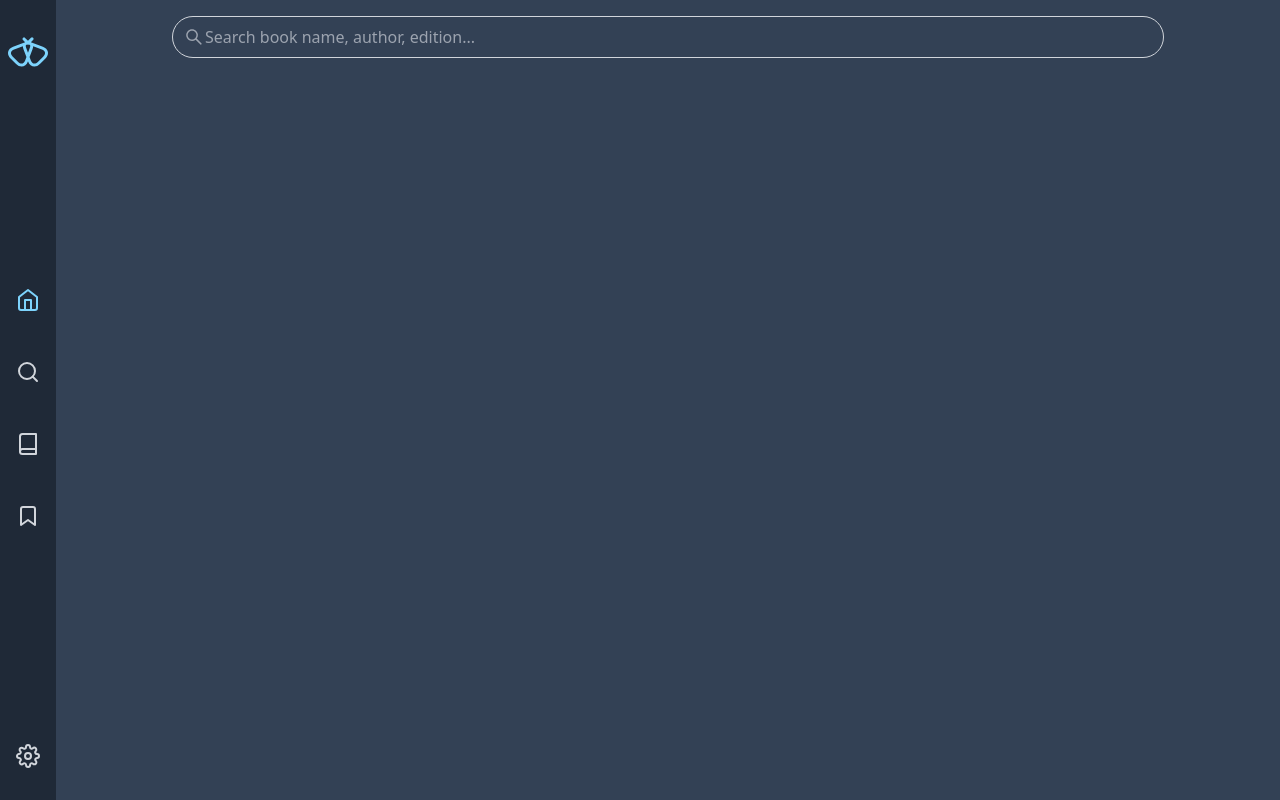
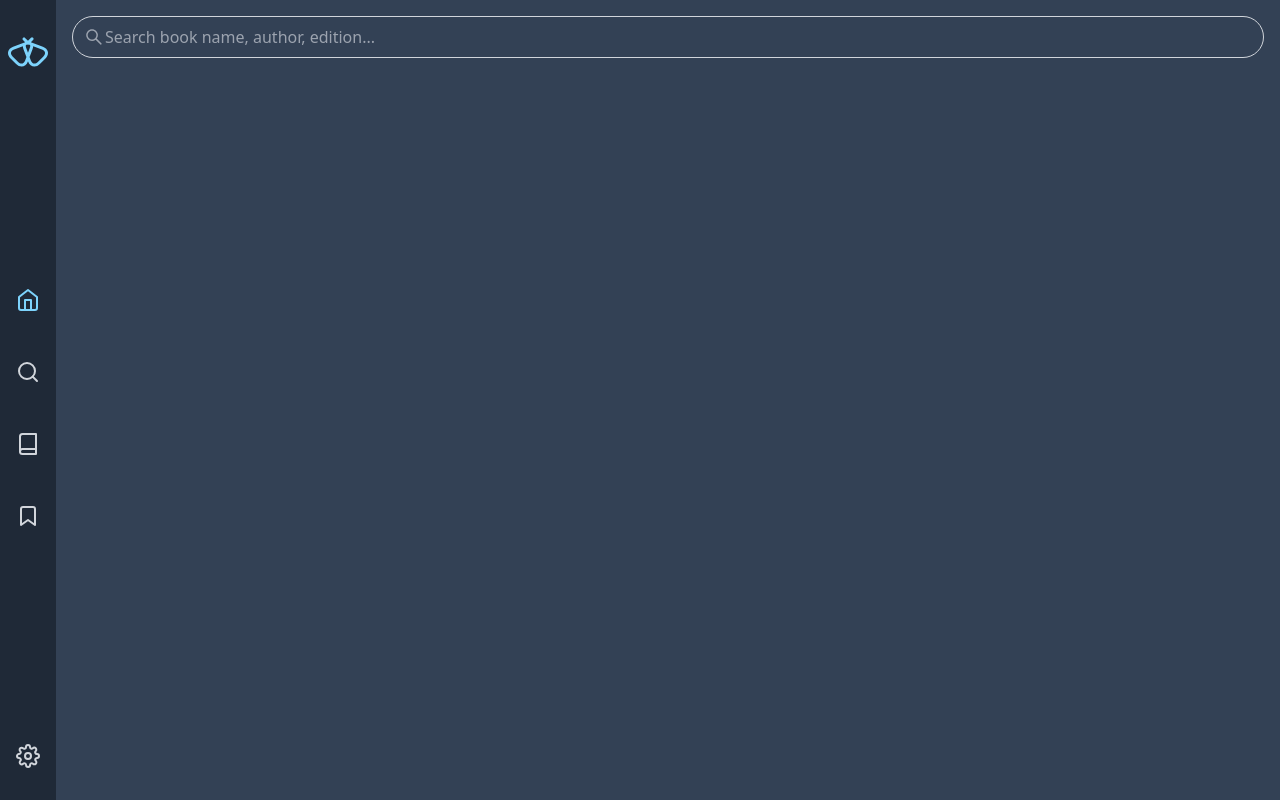
Before and after one commit to ZeroBl21/mothreads, a React (Vite) app: page / in a window 1280 px wide. Built offline with nearby package versions, Linux system fonts and the light colour scheme.

Commit message:
style(pages/BaseLayout): Add overflow on Y

```diff
--- a/src/pages/BaseLayout.jsx
+++ b/src/pages/BaseLayout.jsx
@@ -5,7 +5,7 @@ export default function BaseLayout({ children }) {
     <main className='flex min-h-screen bg-slate-700 text-white'>
       <Navbar />
 
-      <section className='mx-auto flex max-h-screen max-w-5xl flex-1 flex-col gap-4'>
+      <section className='mx-auto flex max-h-screen max-w-screen-xl flex-1 flex-col gap-4 overflow-y-auto'>
         {children}
       </section>
     </main>
```
